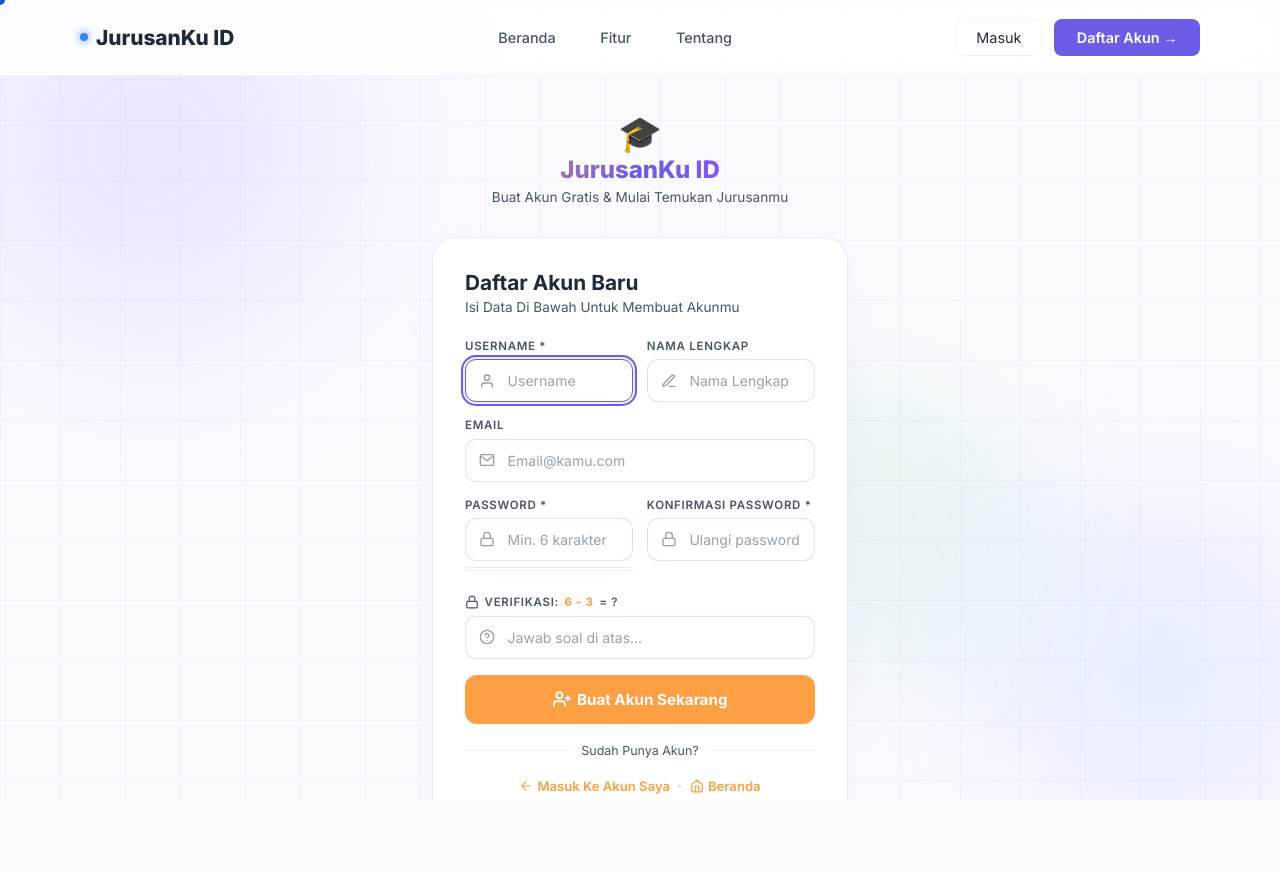
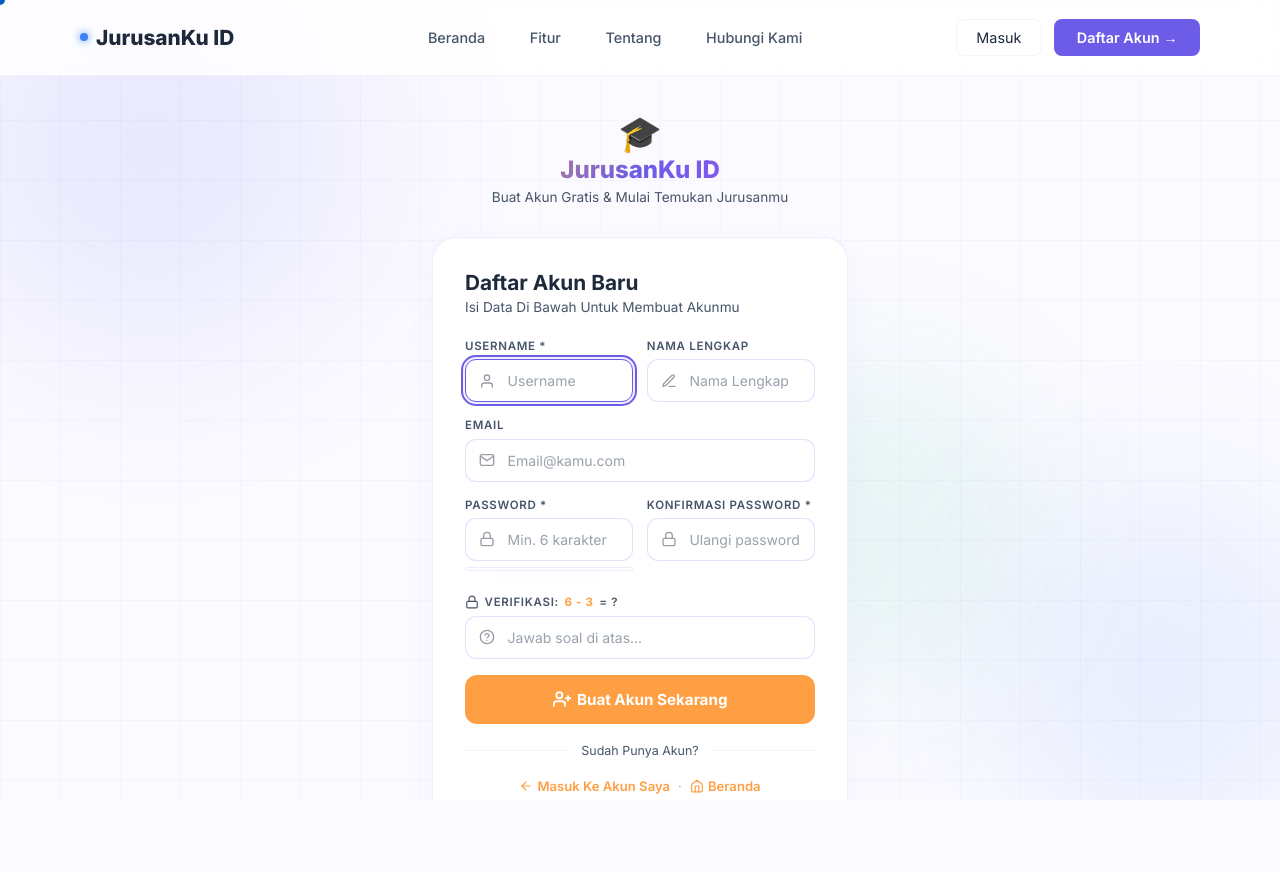
Before and after one commit to SofyanBaharudinnn/Rekomendasi_Pemilihan_Jurusan, a Django app: page /register/ in a window 1280 px wide. Shown: the top 872 px of the page. Run offline with Django 5.2, Linux system fonts and the light colour scheme.

Commit message:
feat: add Hubungi Kami section & navbar links with Title Case text

```diff
--- a/templates/index.html
+++ b/templates/index.html
@@ -1232,6 +1232,7 @@ textarea.form-input {
     <a href="/">Beranda</a>
     <a href="#fitur">Fitur</a>
     <a href="#tentang">Tentang</a>
+    <a href="#kontak">Hubungi Kami</a>
   </div>
   <div style="display:flex;gap:.8rem;align-items:center;">
     {% if user.is_authenticated %}
--- a/templates/login.html
+++ b/templates/login.html
@@ -649,6 +649,7 @@ nav {
     <a href="/">Beranda</a>
     <a href="/#fitur">Fitur</a>
     <a href="/#tentang">Tentang</a>
+    <a href="/#kontak">Hubungi Kami</a>
   </div>
   <div style="display:flex;gap:.8rem;align-items:center;">
     {% if user.is_authenticated %}
--- a/templates/register.html
+++ b/templates/register.html
@@ -647,6 +647,7 @@ nav {
     <a href="/">Beranda</a>
     <a href="/#fitur">Fitur</a>
     <a href="/#tentang">Tentang</a>
+    <a href="/#kontak">Hubungi Kami</a>
   </div>
   <div style="display:flex;gap:.8rem;align-items:center;">
     {% if user.is_authenticated %}
```
